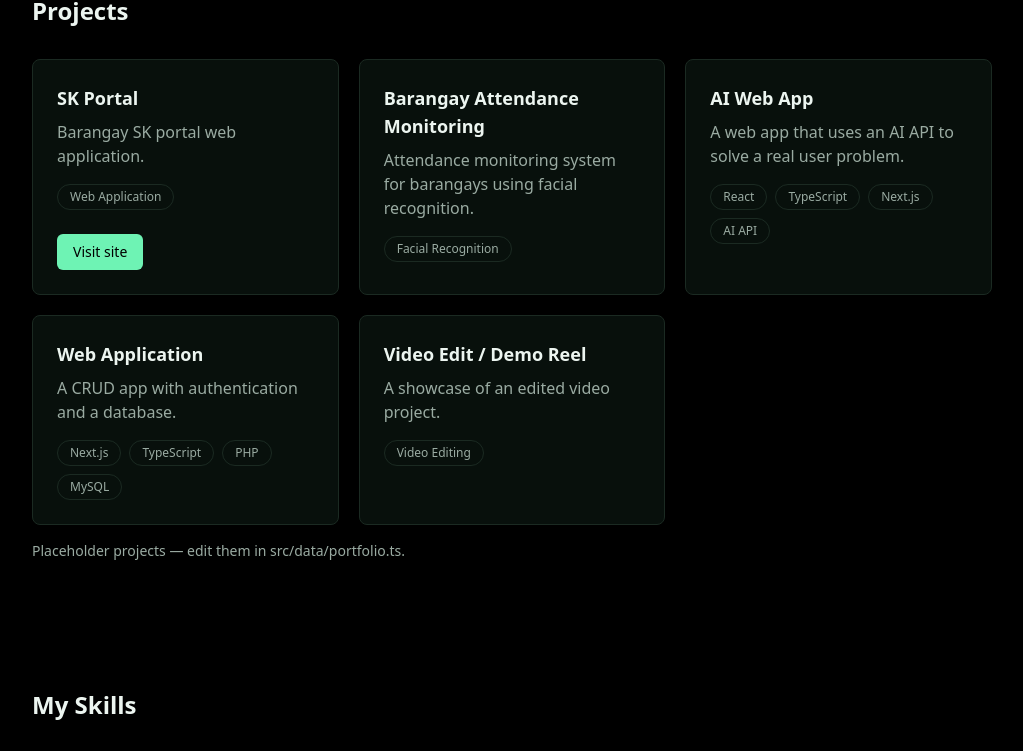
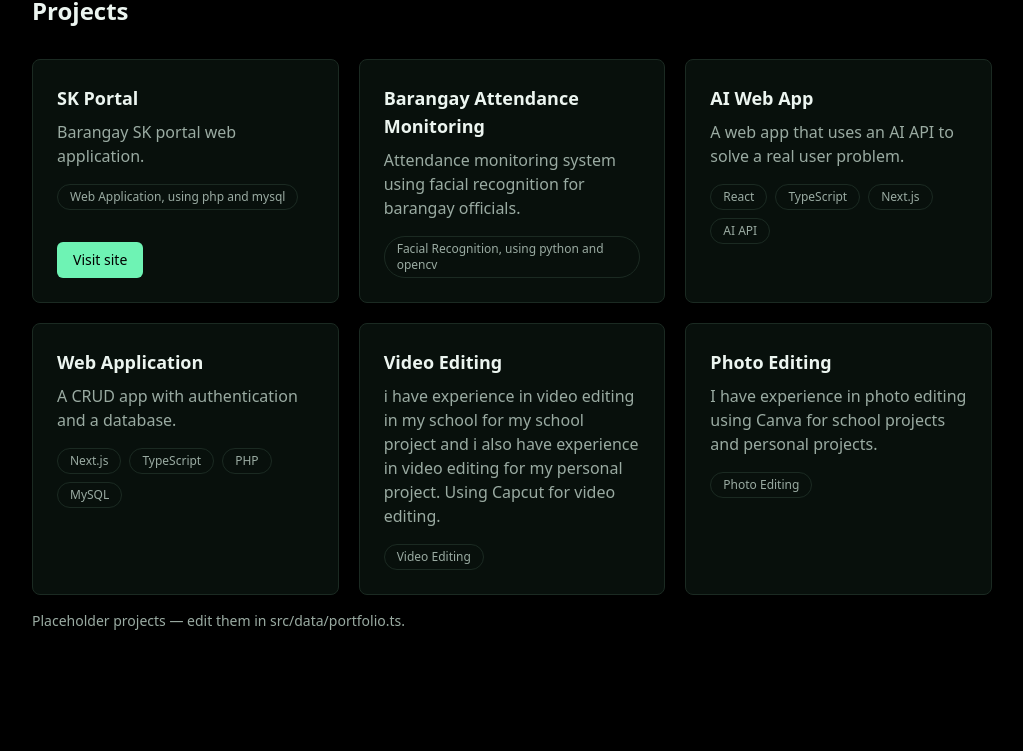
Before and after one commit to Cream101/zedIT, a Next.js app: page / in a window 1280 px wide. Shown: the part 1606-2357 px from the top of the page, without its empty margins (128-1151 px from the left). Built offline with nearby package versions, Linux system fonts and the light colour scheme.

Commit message:
photo editing and video editing

```diff
--- a/src/data/portfolio.ts
+++ b/src/data/portfolio.ts
@@ -9,8 +9,7 @@ export const portfolio: Portfolio = {
     location: "Dubinan East, Santiago City",
     phone: "09123683924",
     email: "zedrickudaundo8@gmail.com",
-    objective:
-      "To gain work experience in the field of Information Technology, improve and grow my technical skills, and apply what I have learned in school while contributing to your company organization.",
+    objective: "To gain work experience in the field of Information Technology, improve and grow my technical skills, and apply what I have learned in school while contributing to your company organization.",
   },
   hero: {
     headline:
@@ -57,7 +56,7 @@ export const portfolio: Portfolio = {
         },
         {
           name: "Computer Hardware Troubleshooting",
-          description: "Repairing and maintaining computer hardware and system components",
+          description: "Basic repairing and maintaining computer hardware and system components",
         },
       ],
     },
@@ -91,18 +90,29 @@ export const portfolio: Portfolio = {
         "Supported day-to-day office IT needs.",
       ],
     },
+ {
+      organization: "Ying Ying Melamine",
+      role: "Admin",
+      period: "4 months",
+      placeholder: true,
+      bullets: [
+        "Assisting Clients.",
+        "Cashiering.",
+        "Inventory Management.",
+      ],
+    },
   ],
   projects: [
     {
       title: "SK Portal",
       description: "Barangay SK portal web application.",
-      tags: ["Web Application"],
+      tags: ["Web Application, using php and mysql"],
       liveUrl: "https://barangayskportal.kesug.com",
     },
     {
       title: "Barangay Attendance Monitoring",
-      description: "Attendance monitoring system for barangays using facial recognition.",
-      tags: ["Facial Recognition"],
+      description: "Attendance monitoring system using facial recognition for barangay officials.",
+      tags: ["Facial Recognition, using python and opencv"],
     },
     {
       title: "AI Web App",
@@ -115,9 +125,14 @@ export const portfolio: Portfolio = {
       tags: ["Next.js", "TypeScript", "PHP", "MySQL"],
     },
     {
-      title: "Video Edit / Demo Reel",
-      description: "A showcase of an edited video project.",
+      title: "Video Editing",
+      description: "i have experience in video editing in my school for my school project and i also have experience in video editing for my personal project. Using Capcut for video editing.",
       tags: ["Video Editing"],
+    },
+    {
+      title: "Photo Editing",
+      description: "I have experience in photo editing using Canva for school projects and personal projects.",
+      tags: ["Photo Editing"],
     },
   ],
   certificates,
```
